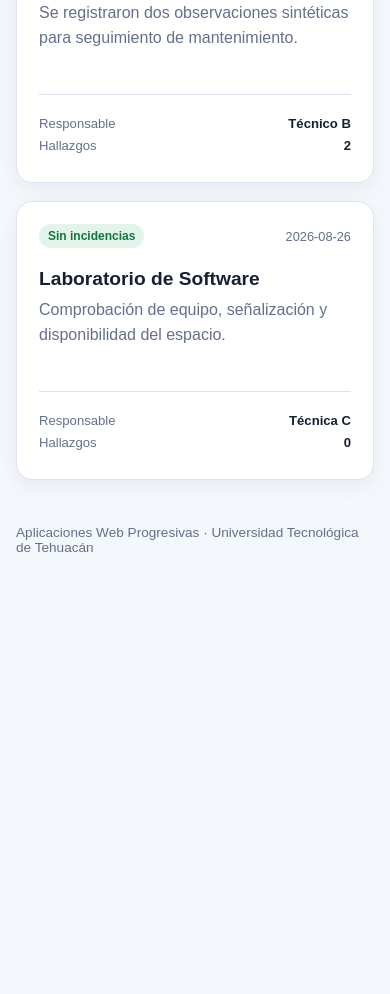
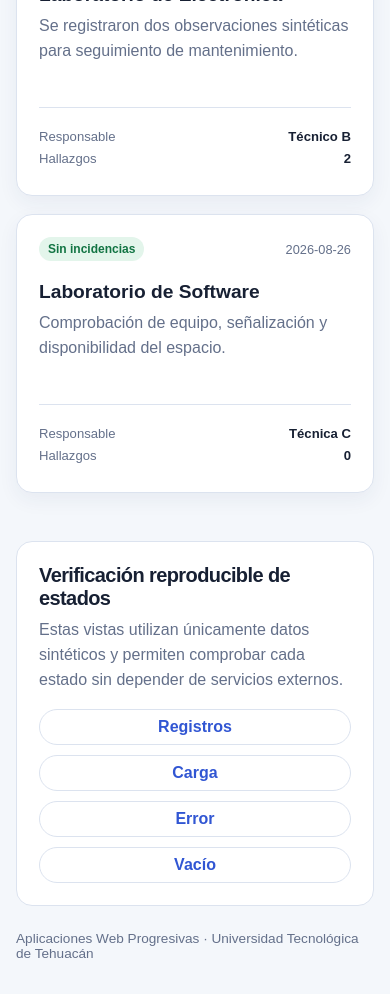
Before and after one commit to imnotfrank-x/pwa-inspecciones-, a Next.js app: page / in a window 390 px wide. Shown: the part 900-1894 px from the top of the page. Before the commit the page ends 1489 px from the top, so only its background shows below. Built offline with nearby package versions, Linux system fonts and the light colour scheme.

Commit message:
feat: implementar estados de carga error y vacio

```diff
--- a/package.json
+++ b/package.json
@@ -10,7 +10,7 @@
     "dev": "next dev",
     "build": "next build",
     "start": "next start",
-    "test": "node tests/starter.spec.mjs && node tests/manifest.spec.ts",
+    "test": "node tests/starter.spec.mjs && node tests/manifest.spec.ts && node tests/inspection-states.spec.ts",
     "verify": "node scripts/verify.mjs"
   },
   "dependencies": {
--- a/src/app/globals.css
+++ b/src/app/globals.css
@@ -51,9 +51,151 @@ dt { color: var(--muted); font-size: .82rem; }
 dd { font-size: .82rem; font-weight: 700; margin: 0; text-align: right; }
 .footer { color: var(--muted); font-size: .85rem; padding: 25px 0 0; }
 
+.state-panel {
+  background: var(--surface);
+  border: 1px solid var(--line);
+  border-radius: 16px;
+  box-shadow: 0 7px 20px rgba(36, 55, 95, 0.06);
+  min-height: 220px;
+  padding: 28px;
+}
+
+.state-panel h1,
+.state-panel h3 {
+  margin-bottom: 10px;
+}
+
+.state-panel p {
+  color: var(--muted);
+  line-height: 1.6;
+  max-width: 650px;
+}
+
+.state-kicker {
+  color: var(--accent);
+  font-size: 0.78rem;
+  font-weight: 700;
+  letter-spacing: 0.11em;
+  margin-bottom: 10px;
+  text-transform: uppercase;
+}
+
+.state-panel-loading {
+  border-color: #b9c6f8;
+}
+
+.state-panel-error {
+  background: #fff8ed;
+  border-color: #e4b866;
+}
+
+.state-panel-empty {
+  background: #f8faff;
+  border-style: dashed;
+}
+
+.loading-placeholder {
+  display: grid;
+  gap: 12px;
+  margin-top: 24px;
+}
+
+.loading-placeholder span {
+  background: #e4e9f5;
+  border-radius: 8px;
+  display: block;
+  height: 18px;
+}
+
+.loading-placeholder span:nth-child(1) {
+  width: 90%;
+}
+
+.loading-placeholder span:nth-child(2) {
+  width: 72%;
+}
+
+.loading-placeholder span:nth-child(3) {
+  width: 82%;
+}
+
+.state-action {
+  align-items: center;
+  background: var(--accent);
+  border: 2px solid var(--accent);
+  border-radius: 10px;
+  color: #ffffff;
+  cursor: pointer;
+  display: inline-flex;
+  font: inherit;
+  font-weight: 700;
+  justify-content: center;
+  margin-top: 12px;
+  min-height: 44px;
+  padding: 10px 16px;
+  text-decoration: none;
+}
+
+.state-action:hover {
+  background: #2445b5;
+  border-color: #2445b5;
+}
+
+.state-action:focus-visible,
+.state-verification a:focus-visible {
+  outline: 3px solid #172b62;
+  outline-offset: 3px;
+}
+
+.state-verification {
+  background: var(--surface);
+  border: 1px solid var(--line);
+  border-radius: 16px;
+  margin-top: 28px;
+  padding: 22px;
+}
+
+.state-verification h2 {
+  font-size: 1.25rem;
+  margin-bottom: 8px;
+}
+
+.state-verification p {
+  color: var(--muted);
+  line-height: 1.55;
+}
+
+.state-verification nav {
+  display: flex;
+  flex-wrap: wrap;
+  gap: 10px;
+}
+
+.state-verification a {
+  border: 1px solid var(--line);
+  border-radius: 999px;
+  color: var(--accent);
+  font-weight: 700;
+  padding: 8px 13px;
+  text-decoration: none;
+}
+
 @media (max-width: 760px) {
   .page-shell { padding: 20px 16px; }
   .hero { padding: 28px 22px; }
   .inspection-grid { grid-template-columns: 1fr; }
   .section-heading { align-items: start; flex-direction: column; }
+  .state-panel {
+    min-height: 0;
+    padding: 22px;
+  }
+
+  .state-verification nav {
+    align-items: stretch;
+    flex-direction: column;
+  }
+
+  .state-verification a {
+    text-align: center;
+  }
 }
--- a/src/app/page.tsx
+++ b/src/app/page.tsx
@@ -1,53 +1,76 @@
+import {
+  InspectionList,
+  type InspectionViewState
+} from "../components/inspection-list";
 import { inspections } from "../lib/data/inspections";
 
-export default function HomePage() {
+type HomePageProps = {
+  searchParams?: {
+    estado?: string | string[];
+  };
+};
+
+function resolveInspectionState(
+  requestedState: string | string[] | undefined
+): InspectionViewState {
+  const state = Array.isArray(requestedState)
+    ? requestedState[0]
+    : requestedState;
+
+  switch (state) {
+    case "carga":
+      return "loading";
+    case "error":
+      return "error";
+    case "vacio":
+      return "empty";
+    default:
+      return "ready";
+  }
+}
+
+export default function HomePage({ searchParams }: HomePageProps) {
+  const state = resolveInspectionState(searchParams?.estado);
+
   return (
     <main className="page-shell">
       <header className="hero">
-        <p className="eyebrow">Proyecto base · Semana 1</p>
+        <p className="eyebrow">Proyecto acumulativo · Semana 2</p>
         <h1>Inspecciones de laboratorio</h1>
         <p className="lead">
-          Registro de mantenimiento para trabajar con conectividad intermitente.
-          Los datos mostrados son sintéticos.
+          Registro de mantenimiento preparado para trabajar con conectividad
+          intermitente. Los datos mostrados son sintéticos.
         </p>
-        <span className="status">Estado del starter: ejecutable · PWA aún no implementada</span>
+        <span className="status">
+          Manifest instalable · estados verificables
+        </span>
       </header>
 
-      <section aria-labelledby="inspections-heading" className="content-section">
-        <div className="section-heading">
-          <div>
-            <p className="eyebrow">Datos de demostración</p>
-            <h2 id="inspections-heading">Inspecciones recientes</h2>
-          </div>
-          <span className="count">{inspections.length} registros</span>
-        </div>
+      <InspectionList inspections={inspections} state={state} />
 
-        <div className="inspection-grid">
-          {inspections.map((inspection) => (
-            <article className="inspection-card" key={inspection.id}>
-              <div className="card-topline">
-                <span className={`badge badge-${inspection.status}`}>{inspection.statusLabel}</span>
-                <span className="muted">{inspection.date}</span>
-              </div>
-              <h3>{inspection.location}</h3>
-              <p>{inspection.summary}</p>
-              <dl>
-                <div>
-                  <dt>Responsable</dt>
-                  <dd>{inspection.inspector}</dd>
-                </div>
-                <div>
-                  <dt>Hallazgos</dt>
-                  <dd>{inspection.findings}</dd>
-                </div>
-              </dl>
-            </article>
-          ))}
-        </div>
-      </section>
+      <aside
+        aria-labelledby="state-verification-heading"
+        className="state-verification"
+      >
+        <h2 id="state-verification-heading">
+          Verificación reproducible de estados
+        </h2>
+        <p>
+          Estas vistas utilizan únicamente datos sintéticos y permiten comprobar
+          cada estado sin depender de servicios externos.
+        </p>
+        <nav aria-label="Vistas de verificación">
+          <a href="/">Registros</a>
+          <a href="/?estado=carga">Carga</a>
+          <a href="/?estado=error">Error</a>
+          <a href="/?estado=vacio">Vacío</a>
+        </nav>
+      </aside>
 
       <footer className="footer">
-        <p>Aplicaciones Web Progresivas · Universidad Tecnológica de Tehuacán</p>
+        <p>
+          Aplicaciones Web Progresivas · Universidad Tecnológica de Tehuacán
+        </p>
       </footer>
     </main>
   );
--- /dev/null
+++ b/src/components/inspection-list.tsx
@@ -0,0 +1,120 @@
+import type { Inspection } from "../lib/data/inspections";
+
+export type InspectionViewState =
+  | "ready"
+  | "loading"
+  | "error"
+  | "empty";
+
+type InspectionListProps = {
+  inspections: Inspection[];
+  state?: InspectionViewState;
+};
+
+export function InspectionList({
+  inspections,
+  state = "ready"
+}: InspectionListProps) {
+  const countLabel =
+    state === "ready"
+      ? `${inspections.length} registros`
+      : "Vista de estado";
+
+  return (
+    <section
+      aria-busy={state === "loading"}
+      aria-labelledby="inspections-heading"
+      className="content-section"
+      id="inspecciones"
+    >
+      <div className="section-heading">
+        <div>
+          <p className="eyebrow">Datos de demostración</p>
+          <h2 id="inspections-heading">Inspecciones recientes</h2>
+        </div>
+        <span className="count">{countLabel}</span>
+      </div>
+
+      {state === "loading" ? (
+        <div
+          aria-live="polite"
+          className="state-panel state-panel-loading"
+          role="status"
+        >
+          <p className="state-kicker">Cargando información</p>
+          <h3>Preparando las inspecciones</h3>
+          <p>
+            Espera mientras se consultan los registros sintéticos disponibles.
+          </p>
+
+          <div aria-hidden="true" className="loading-placeholder">
+            <span />
+            <span />
+            <span />
+          </div>
+        </div>
+      ) : null}
+
+      {state === "error" ? (
+        <div className="state-panel state-panel-error" role="alert">
+          <p className="state-kicker">No fue posible continuar</p>
+          <h3>Ocurrió un error al cargar las inspecciones</h3>
+          <p>
+            La información no pudo mostrarse. Los registros existentes no
+            fueron modificados.
+          </p>
+          <a className="state-action" href="/">
+            Volver a intentar
+          </a>
+        </div>
+      ) : null}
+
+      {state === "empty" ||
+      (state === "ready" && inspections.length === 0) ? (
+        <div
+          aria-live="polite"
+          className="state-panel state-panel-empty"
+          role="status"
+        >
+          <p className="state-kicker">Sin registros disponibles</p>
+          <h3>Todavía no hay inspecciones para mostrar</h3>
+          <p>
+            Cuando exista una inspección sintética aparecerá en esta sección.
+          </p>
+          <a className="state-action" href="/">
+            Consultar nuevamente
+          </a>
+        </div>
+      ) : null}
+
+      {state === "ready" && inspections.length > 0 ? (
+        <div className="inspection-grid">
+          {inspections.map((inspection) => (
+            <article className="inspection-card" key={inspection.id}>
+              <div className="card-topline">
+                <span className={`badge badge-${inspection.status}`}>
+                  {inspection.statusLabel}
+                </span>
+                <span className="muted">{inspection.date}</span>
+              </div>
+
+              <h3>{inspection.location}</h3>
+              <p>{inspection.summary}</p>
+
+              <dl>
+                <div>
+                  <dt>Responsable</dt>
+                  <dd>{inspection.inspector}</dd>
+                </div>
+                <div>
+                  <dt>Hallazgos</dt>
+                  <dd>{inspection.findings}</dd>
+                </div>
+              </dl>
+            </article>
+          ))}
+        </div>
+      ) : null}
+    </section>
+  );
+}
```
Also changed, not shown: src/app/error.tsx (added, +30 -0 lines), src/app/loading.tsx (added, +17 -0 lines), 1 other file (tests, documents, lock files or other folders).
